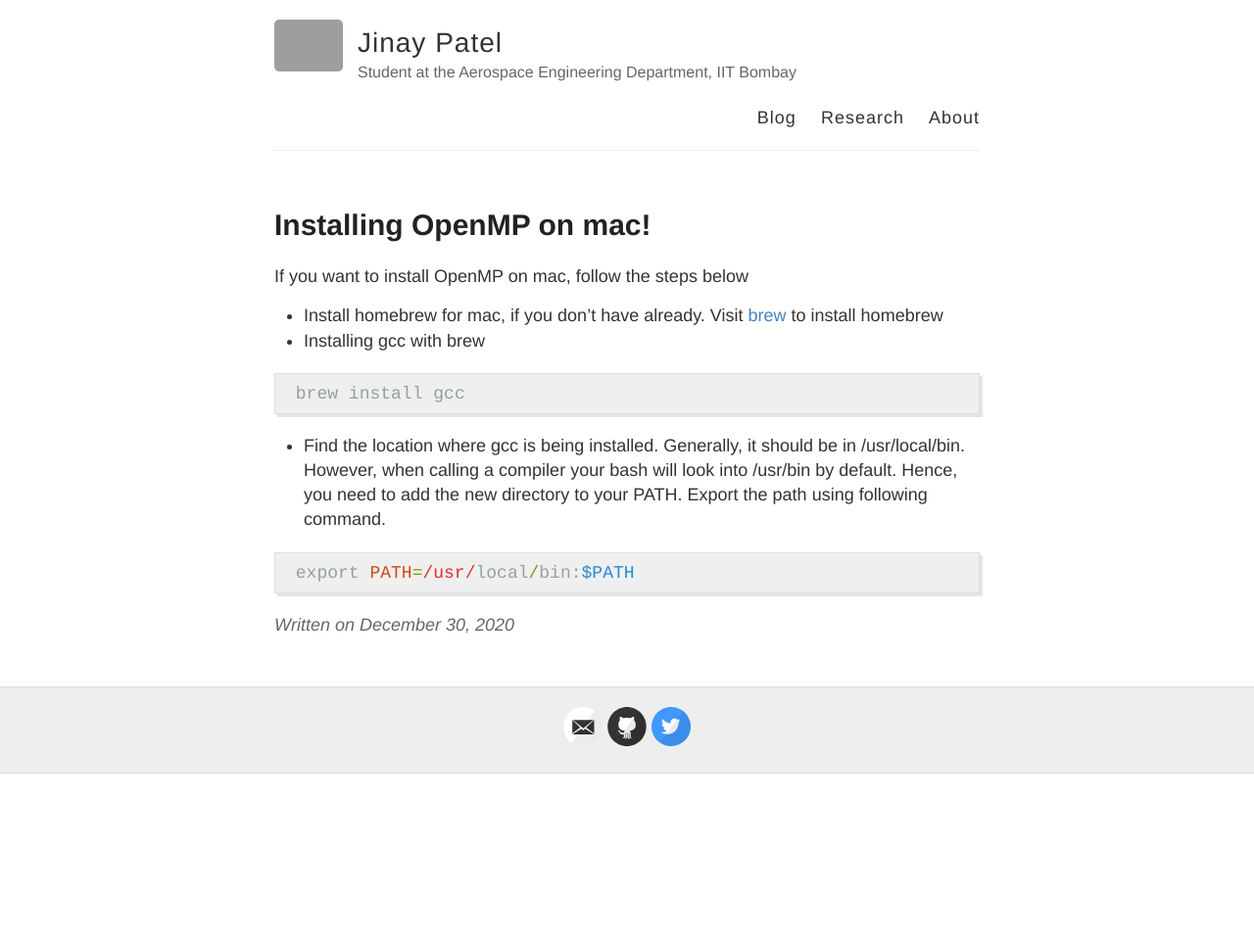
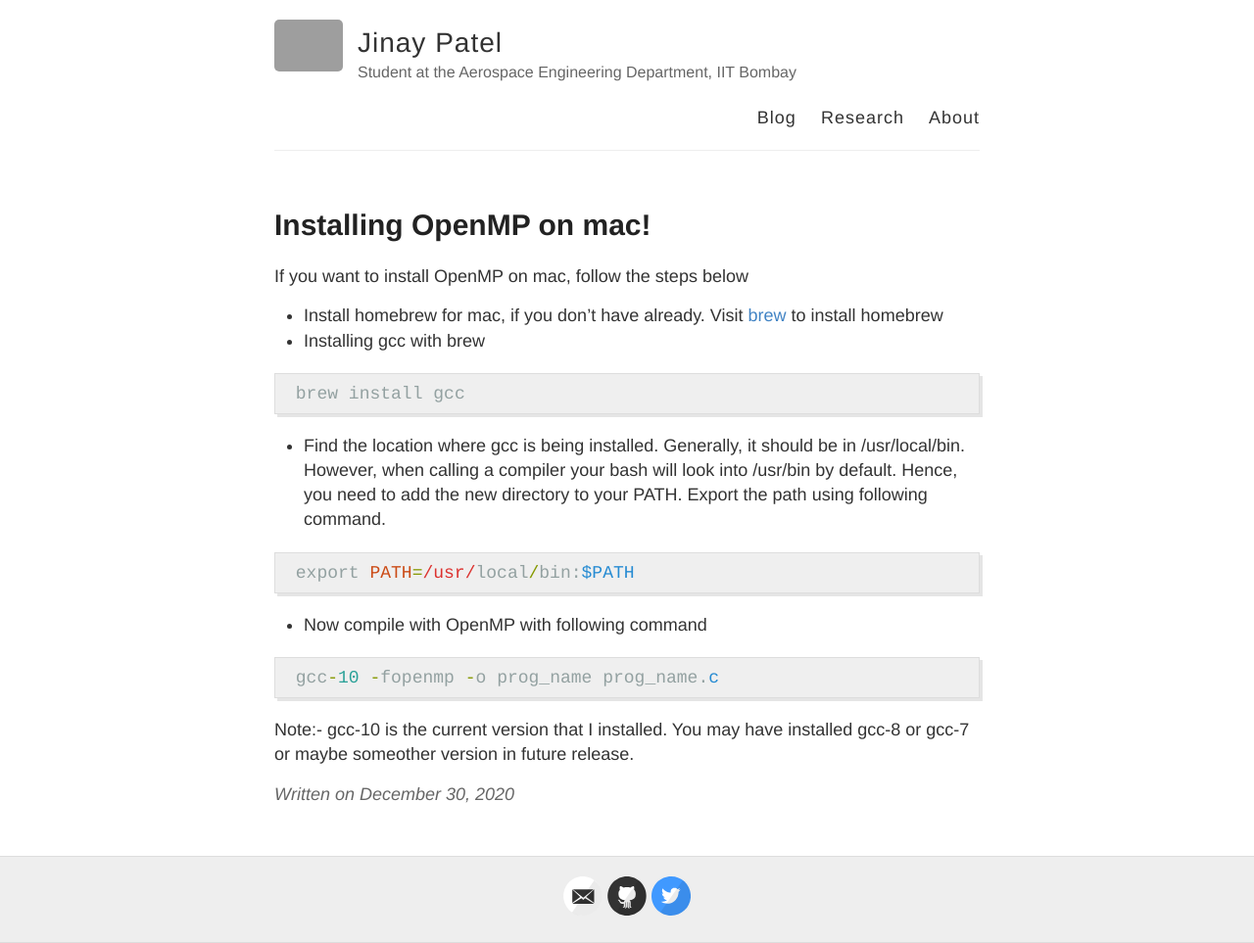
Before and after one commit to jinaynitinpatel/jinaynitinpatel.github.io, a Jekyll site: the page built from _posts/2020-12-30-Hello-World.md, in a window 1280 px wide. Shown: the whole page at 98% size. Built offline with Jekyll 4.4.1, drawn with Linux system fonts in a browser that asks for light colours; before the commit the page ends 900 px from its top, so only the background shows below that; grey boxes are pictures that could not be loaded.

Commit message:
First Update on OpenMP

```diff
--- a/_posts/2020-12-30-Hello-World.md
+++ b/_posts/2020-12-30-Hello-World.md
@@ -7,3 +7,6 @@ If you want to install OpenMP on mac, follow the steps below
 -  Installing gcc with brew {% highlight python %} brew install gcc {% endhighlight %}
 -  Find the location where gcc is being installed. Generally, it should be in /usr/local/bin. However, when calling a compiler your bash will look into /usr/bin by default. Hence, you need to add the new directory to your PATH. Export the path using following command.
 {% highlight ruby %} export PATH=/usr/local/bin:$PATH {% endhighlight %}
+-  Now compile with OpenMP with following command
+{% highlight ruby %} gcc-10 -fopenmp -o prog_name prog_name.c {% endhighlight %}
+Note:- gcc-10 is the current version that I installed. You may have installed gcc-8 or gcc-7 or maybe someother version in future release.
```
